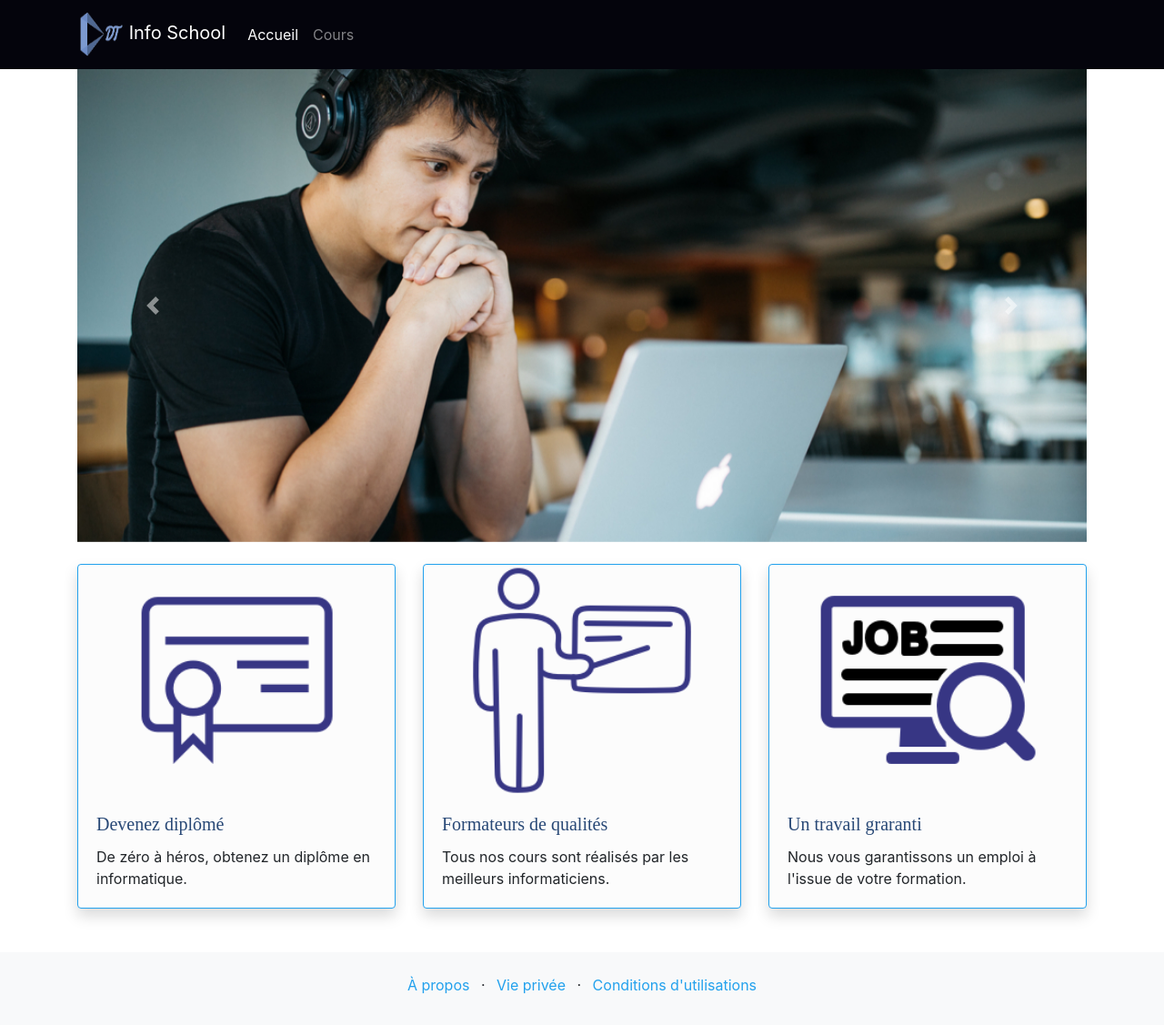
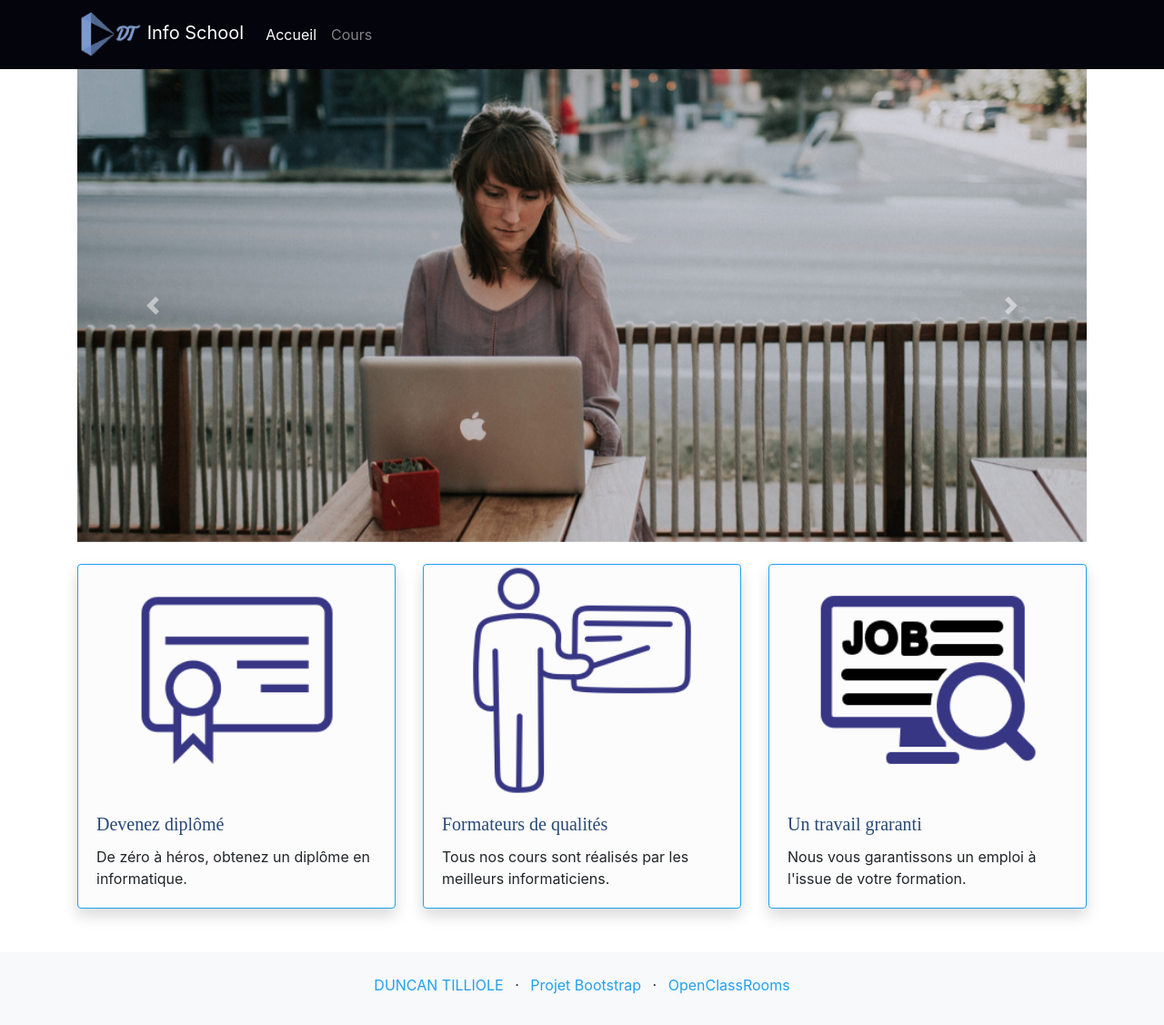
Before and after one commit to DuncanTilliole/bootstrap_projet, a website: page index.html in a window 1280 px wide. Shown: the whole page at 91% size. Drawn offline with nearby package versions, Linux system fonts and the light colour scheme.

Commit message:
first commit

```diff
--- a/index.html
+++ b/index.html
@@ -17,7 +17,7 @@
       <div class="row">
         <nav class="col navbar navbar-expand-lg navbar-dark">
           <a class="navbar-brand" href="index.html">
-            <img src="images/logo.png" width="50" height="50" alt="Info Logo" />
+            <img src="images/logo.png" width="70" height="50" alt="Info Logo" />
             Info School
           </a>
           <button class="navbar-toggler" type="button" data-toggle="collapse" data-target="#navbarContent" aria-controls="navbarSupportedContent" aria-expanded="false" aria-label="Toggle navigation">
@@ -40,7 +40,7 @@
   <div class="container">
     <div class="row mb-4">
       <div class="col">
-        <div id="carouselControls" class="carousel slide" data-ride="carousel" data-interval="2000">
+        <div id="carouselControls" class="carousel slide" data-ride="carousel" data-interval="3000">
           <div class="carousel-inner">
             <div class="carousel-item active">
               <img src="images/carousel/apprenant.jpg" class="d-block w-100" alt="Apprenant">
@@ -95,11 +95,11 @@
       <div class="row pt-4 pb-3">
         <div class="col">
           <ul class="list-inline text-center">
-            <li class="list-inline-item"><a href="#">À propos</a></li>
-            <li class="list-inline-item">&middot;</li>
-            <li class="list-inline-item"><a href="#">Vie privée</a></li>
-            <li class="list-inline-item">&middot;</li>
-            <li class="list-inline-item"><a href="#">Conditions d'utilisations</a></li>
+            <li class="list-inline-item"><a href="#">DUNCAN TILLIOLE</a></li>
+              <li class="list-inline-item">&middot;</li>
+              <li class="list-inline-item"><a href="#">Projet Bootstrap</a></li>
+              <li class="list-inline-item">&middot;</li>
+              <li class="list-inline-item"><a href="#">OpenClassRooms</a></li>
           </ul>
         </div>
       </div>
```
Also changed, not shown: lesson-1.html (+4 -4 lines), lessons.html (+4 -4 lines).
